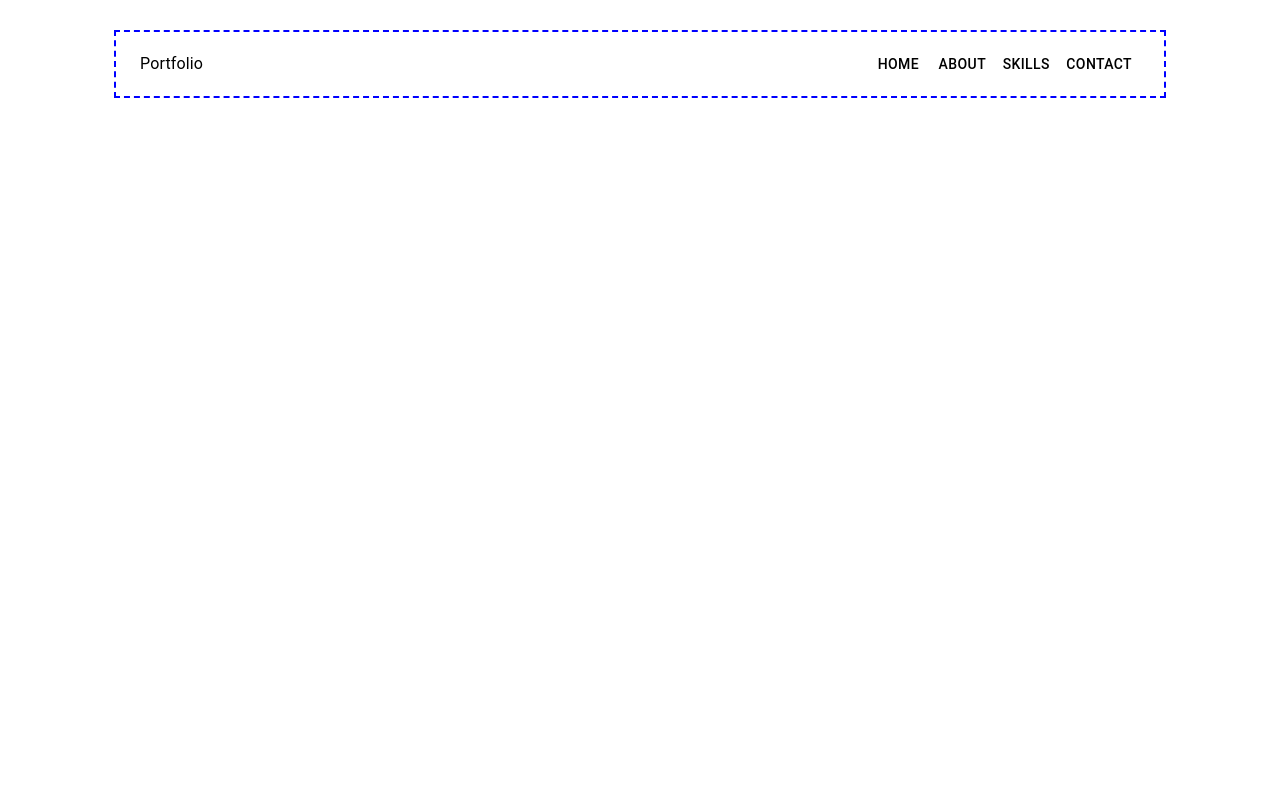
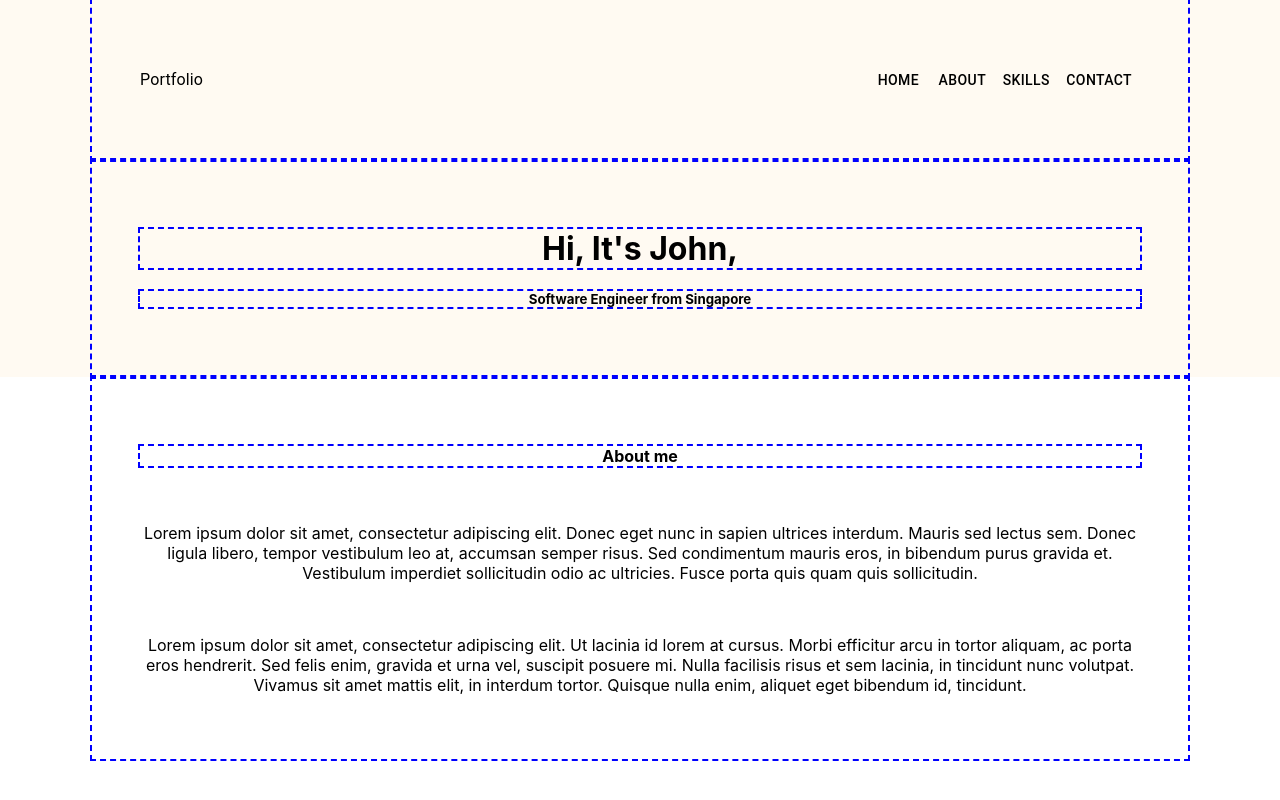
Before and after one commit to mqchua/portfolio_site, a React (Create React App) app: page / in a window 1280 px wide. Built offline with nearby package versions, Linux system fonts and the light colour scheme.

Commit message:
about me

```diff
--- a/src/App.js
+++ b/src/App.js
@@ -11,20 +11,37 @@ import { Grid, Container } from '@material-ui/core';
 
 const useStyles = makeStyles(theme => ({
   root: {
-    boxShadow: "none",
-    backgroundColor: "#ffffff",
-    color: "#000000",
-    padding: "2rem"
+
   },
-  toolbar: {
+  container: {
     maxWidth: "1000px",
     width: "100%", //prevent child width from shrinking
-    outline: "2px dashed blue"
+    outline: "2px dashed blue",
+    padding: "3rem",
   },
   divCenter: {
     display:"flex",
     justifyContent: "center"
   },
+  myInfo: {
+    maxWidth: "1000px",
+    width: "100%",
+    outline: "2px dashed pink",
+    float: "center"
+  },
+  outline: {
+    outline: "2px dashed blue",
+  },
+  bgColor1: {
+    backgroundColor: "#FFFAF2",
+    boxShadow: "none",
+    color: "#000000",
+  },
+  bgColor2: {
+    backgroundColor: "#FFFFFF",
+    boxShadow: "none",
+    color: "#000000",
+  }
 
 }));
 
@@ -35,9 +52,9 @@ function App() {
   return (
     <div className="App">
 
-    <AppBar position="static" className={classes.root}>
+    <AppBar position="static" className={classes.bgColor1}>
       <div className={classes.divCenter}>
-      <Toolbar className={classes.toolbar}>
+        <Toolbar className={classes.container}>
           <Typography color="inherit">Portfolio</Typography>
             <Grid container justify="flex-end">
               <Button color="inherit">Home</Button>
@@ -49,6 +66,34 @@ function App() {
       </div>
     </AppBar>
 
+    <div className= {classes.bgColor1}>
+      <div className={classes.divCenter}>
+        <div className={classes.container} >
+
+          <h1 className={classes.outline} >Hi, It's John,</h1>
+          <h5 className={classes.outline} >Software Engineer from Singapore</h5>
+
+        </div>
+      </div>
+    </div>
+
+
+    <div className= {classes.bgColor2}>
+      <div className={classes.divCenter}>
+        <div className={classes.container} >
+
+          <h4 className={classes.outline} >About me</h4>
+          <br></br>
+
+          <p>Lorem ipsum dolor sit amet, consectetur adipiscing elit. Donec eget nunc in sapien ultrices interdum. Mauris sed lectus sem. Donec ligula libero, tempor vestibulum leo at, accumsan semper risus. Sed condimentum mauris eros, in bibendum purus gravida et. Vestibulum imperdiet sollicitudin odio ac ultricies. Fusce porta quis quam quis sollicitudin.</p>
+
+          <br></br>
+
+          <p>Lorem ipsum dolor sit amet, consectetur adipiscing elit. Ut lacinia id lorem at cursus. Morbi efficitur arcu in tortor aliquam, ac porta eros hendrerit. Sed felis enim, gravida et urna vel, suscipit posuere mi. Nulla facilisis risus et sem lacinia, in tincidunt nunc volutpat. Vivamus sit amet mattis elit, in interdum tortor. Quisque nulla enim, aliquet eget bibendum id, tincidunt.</p>
+
+        </div>
+      </div>
+    </div>
 
 
 
```
Lines whose indentation alone changed are shown as unchanged.
